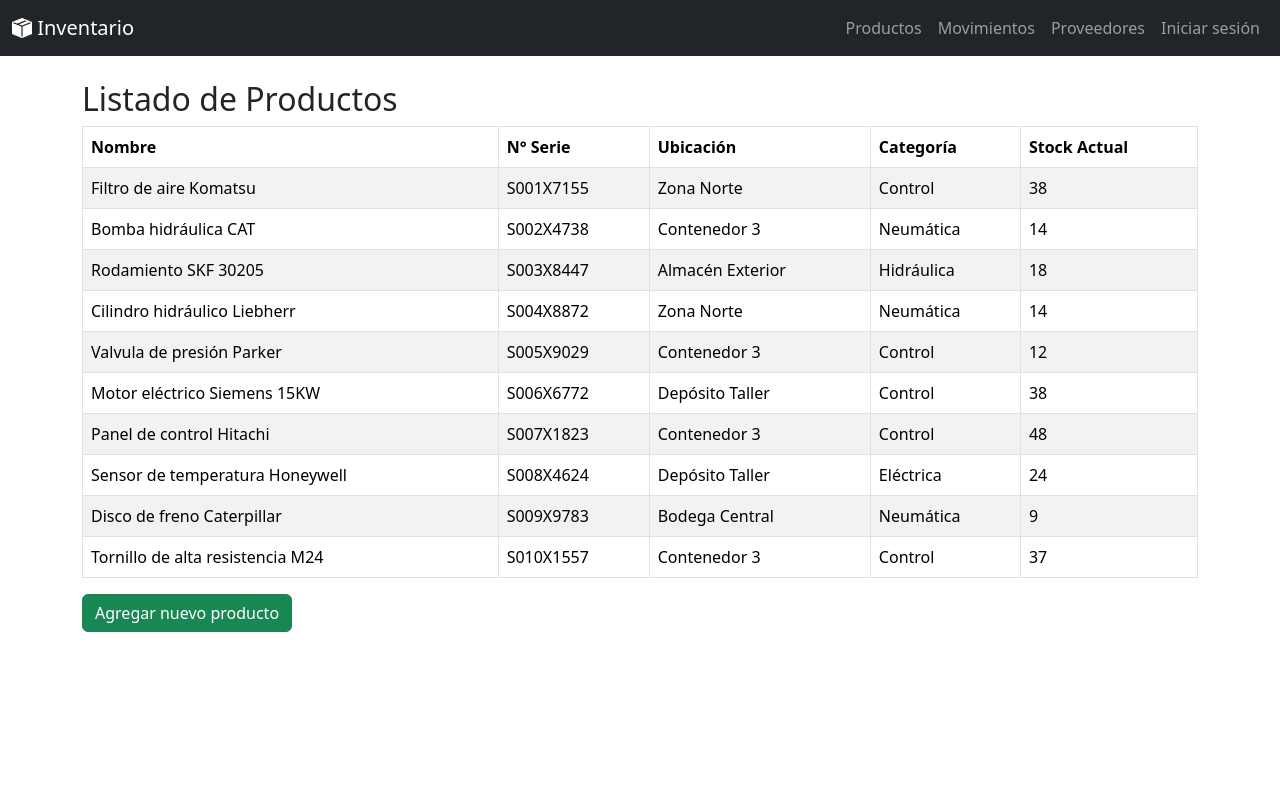
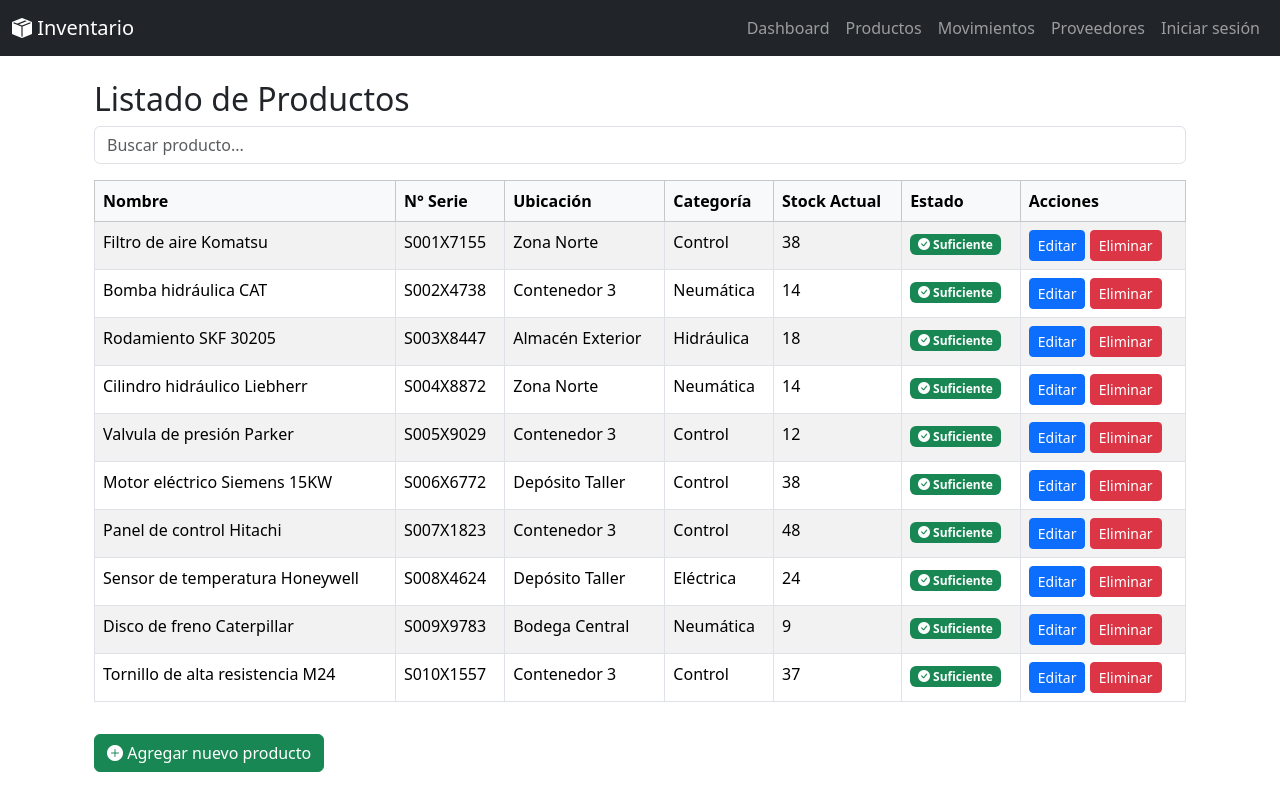
Before and after one commit to javegaf/inventario_maestranza, a Django app: page /productos/ in a window 1280 px wide. Run offline with Django 5.2, Linux system fonts and the light colour scheme; data comes from the database, SQL or seed files in the repository; parts of the project's set-up code (start-up, migrations or seed data) failed here and were passed over.

Commit message:
FE04 - Página para el CRUD visual de productos, lotes y componentes

```diff
--- a/inventario/urls.py
+++ b/inventario/urls.py
@@ -26,4 +26,8 @@ urlpatterns = [
     path('precios/', views.historial_precios, name='historial_precios'),
 
     path('dashboard/', views.dashboard_inventario, name='dashboard'),
+
+    path('productos/crear/', views.crear_producto, name='crear_producto'),
+    path('productos/editar/<int:producto_id>/', views.editar_producto, name='editar_producto'),
+    path('productos/eliminar/<int:producto_id>/', views.eliminar_producto, name='eliminar_producto'),
 ]
--- a/inventario/views.py
+++ b/inventario/views.py
@@ -3,11 +3,12 @@ Vistas del módulo inventario: productos,
 movimientos, proveedores, kits, alertas, reportes y precios.
 """
 
-from django.shortcuts import render, redirect
+from django.shortcuts import render, redirect, get_object_or_404
 from django.contrib.auth.decorators import login_required
+from django.contrib import messages
 from django.db import models
 from .models import AlertaStock, Producto, MovimientoInventario, Proveedor, KitProducto, HistorialPrecio
-from .forms import ProductoForm, MovimientoInventarioForm, ProveedorForm, KitProductoForm
+from .forms import ProductoForm, MovimientoInventarioForm, ProveedorForm, KitProductoForm, ProductoEditableForm
 from django.db.models import F, Count
 
 # Productos
@@ -136,3 +137,32 @@ def dashboard_inventario(request):
         'cantidades_proveedor': cantidades_proveedor,
     }
     return render(request, 'inventario/dashboard.html', context)
+
+def editar_producto(request, producto_id):
+    producto = get_object_or_404(Producto, pk=producto_id)
+    fecha_actual = producto.fecha_vencimiento
+    if request.method == 'POST':
+        form = ProductoEditableForm(request.POST, instance=producto)
+        if form.is_valid():
+            producto_editado = form.save(commit=False)
+
+            if not form.cleaned_data.get('fecha_vencimiento'):
+                producto_editado.fecha_vencimiento = fecha_actual
+
+            producto_editado.save()
+
+            messages.success(request, "Producto actualizado correctamente.")
+            return redirect('listar_productos')
+    else:
+        form = ProductoEditableForm(instance=producto)
+
+    context = {
+        'form': form
+    }
+    return render(request, 'productos/form_producto.html', context)
+
+def eliminar_producto(request, producto_id):
+    producto = get_object_or_404(Producto, id=producto_id)
+    producto.delete()
+    messages.success(request, 'Producto eliminado correctamente.')
+    return redirect('listar_productos')
--- a/inventario_maestranza/settings.py
+++ b/inventario_maestranza/settings.py
@@ -34,6 +34,7 @@ INSTALLED_APPS = [
     # Terceros
     'crispy_forms',
     'crispy_bootstrap5',
+
 ]
 
 MIDDLEWARE = [
--- a/templates/base.html
+++ b/templates/base.html
@@ -21,6 +21,7 @@
 
             <div class="collapse navbar-collapse" id="mainNavbar">
                 <ul class="navbar-nav ms-auto">
+                    <li class="nav-item"><a class="nav-link" href="{% url 'dashboard' %}">Dashboard</a></li>
                     <li class="nav-item"><a class="nav-link" href="{% url 'listar_productos' %}">Productos</a></li>
                     <li class="nav-item"><a class="nav-link" href="{% url 'lista_movimientos' %}">Movimientos</a></li>
                     <li class="nav-item"><a class="nav-link" href="{% url 'lista_proveedores' %}">Proveedores</a></li>
--- a/templates/productos/lista_productos.html
+++ b/templates/productos/lista_productos.html
@@ -1,16 +1,23 @@
-{# templates/productos/lista_productos.html #}
 {% extends 'base.html' %}
 {% block title %}Listado de Productos{% endblock %}
+
 {% block content %}
+<div class="container mt-4">
   <h2>Listado de Productos</h2>
-<table class="table table-bordered table-striped">
-    <thead>
+
+  <input type="text" id="buscar" class="form-control mb-3" placeholder="Buscar producto...">
+
+  <div class="table-responsive">
+    <table class="table table-bordered table-striped" id="tabla-productos">
+      <thead class="table-light">
         <tr>
           <th>Nombre</th>
           <th>N° Serie</th>
           <th>Ubicación</th>
           <th>Categoría</th>
           <th>Stock Actual</th>
+          <th>Estado</th>
+          <th>Acciones</th>
         </tr>
       </thead>
       <tbody>
@@ -21,9 +28,73 @@
           <td>{{ producto.ubicacion }}</td>
           <td>{{ producto.categoria }}</td>
           <td>{{ producto.stock_actual }}</td>
+          <td>
+            {% if producto.stock_actual == 0 %}
+              <span class="badge bg-danger"><i class="bi bi-x-circle-fill"></i> Sin stock</span>
+            {% elif producto.stock_actual < producto.stock_minimo %}
+              <span class="badge bg-warning text-dark"><i class="bi bi-exclamation-triangle-fill"></i> Bajo</span>
+            {% else %}
+              <span class="badge bg-success"><i class="bi bi-check-circle-fill"></i> Suficiente</span>
+            {% endif %}
+          </td>
+          <td>
+            <a href="{% url 'editar_producto' producto.id %}" class="btn btn-sm btn-primary">Editar</a>
+            <a href="#" class="btn btn-sm btn-danger" data-bs-toggle="modal"   data-bs-target="#modalConfirmarEliminar"   data-id="{{ producto.id }}"   data-nombre="{{ producto.nombre }}">  Eliminar</a>
+          </td>
         </tr>
         {% endfor %}
       </tbody>
     </table>
-<a href="{% url 'crear_producto' %}" class="btn btn-success">Agregar nuevo producto</a>
+    <!-- Modal de Confirmación de Eliminación -->
+<div class="modal fade" id="modalConfirmarEliminar" tabindex="-1" aria-labelledby="modalEliminarLabel" aria-hidden="true">
+    <div class="modal-dialog modal-dialog-centered">
+      <div class="modal-content">
+        <div class="modal-header bg-danger text-white">
+          <h5 class="modal-title" id="modalEliminarLabel">Confirmar Eliminación</h5>
+          <button type="button" class="btn-close btn-close-white" data-bs-dismiss="modal" aria-label="Cerrar"></button>
+        </div>
+        <div class="modal-body">
+          ¿Estás seguro de que deseas eliminar el producto <strong id="productoAEliminar"></strong>?
+        </div>
+        <div class="modal-footer">
+          <button type="button" class="btn btn-secondary" data-bs-dismiss="modal">Cancelar</button>
+          <a href="#" class="btn btn-danger" id="btnConfirmarEliminar">Eliminar</a>
+        </div>
+      </div>
+    </div>
+  </div>
+
+  </div>
+
+  <a href="{% url 'crear_producto' %}" class="btn btn-success mt-3">
+    <i class="bi bi-plus-circle-fill"></i> Agregar nuevo producto
+  </a>
+</div>
 {% endblock %}
+
+{% block scripts %}
+<script>
+  document.getElementById("buscar").addEventListener("keyup", function () {
+    const filtro = this.value.toLowerCase();
+    document.querySelectorAll("#tabla-productos tbody tr").forEach(function (fila) {
+      const texto = fila.textContent.toLowerCase();
+      fila.style.display = texto.includes(filtro) ? "" : "none";
+    });
+  });
+</script>
+<script>
+    const modalEliminar = document.getElementById('modalConfirmarEliminar');
+    modalEliminar.addEventListener('show.bs.modal', function (event) {
+      const boton = event.relatedTarget;
+      const productoId = boton.getAttribute('data-id');
+      const productoNombre = boton.getAttribute('data-nombre');
+
+      const modalBody = modalEliminar.querySelector('#productoAEliminar');
+      const confirmarBtn = modalEliminar.querySelector('#btnConfirmarEliminar');
+
+      modalBody.textContent = productoNombre;
+      confirmarBtn.href = `/productos/eliminar/${productoId}/`;  // Ajusta la URL si usas otro patrón
+    });
+</script>
+
+{% endblock %}
```
Also changed, not shown: inventario/forms.py (+43 -0 lines), templates/productos/form_producto.html (added, +79 -0 lines), templates/productos/formulario_producto.html (+59 -9 lines). Lines whose indentation alone changed are shown as unchanged.
